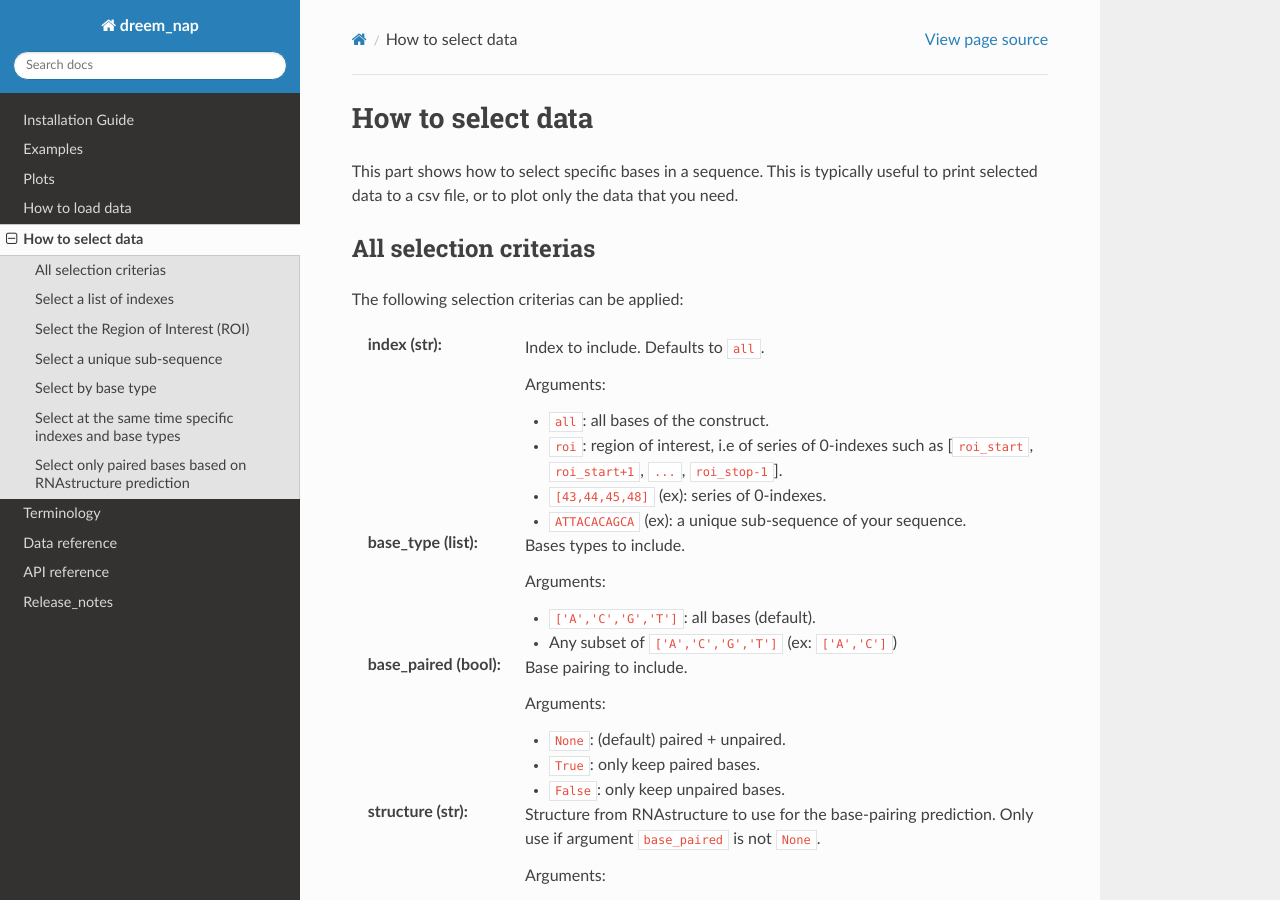
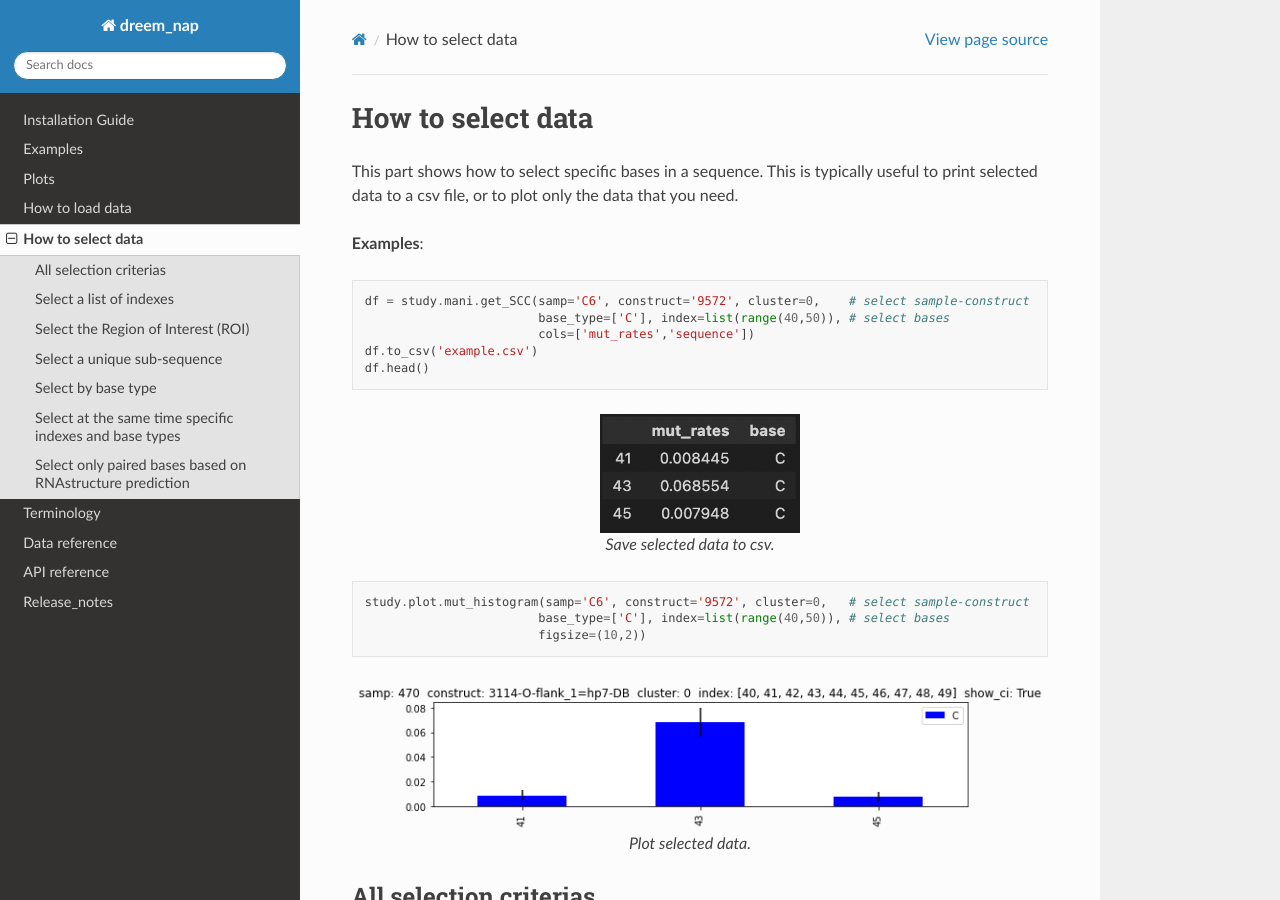
Before and after one commit to yvesmartindestaillades/NAP, a Sphinx documentation site: the page built from docs/source/selecting_data.rst, in a window 1280 px wide and 900 px high. Built offline with Sphinx 7.4.7 and the Read the Docs theme 2.0.0, drawn with Linux system fonts in a browser that asks for light colours; some of the changed text lies outside the part shown.

Commit message:
more docs

```diff
--- a/docs/source/api.rst
+++ b/docs/source/api.rst
@@ -51,6 +51,7 @@ Just a few fonctions to navigate through your dataframes with ease, and to save
    :show-inheritance:
 
 .. _loader_module:
+
 Loader module
 --------------------
 
--- a/docs/source/gallery.rst
+++ /dev/null
@@ -1,2 +0,0 @@
-Plots
-=====
--- a/docs/source/index.rst
+++ b/docs/source/index.rst
@@ -19,7 +19,7 @@ Index
 .. toctree::
    installation
    examples
-   gallery
+   plots
    loading_data
    selecting_data
    terminology
--- a/docs/source/selecting_data.rst
+++ b/docs/source/selecting_data.rst
@@ -4,6 +4,35 @@ How to select data
 
 This part shows how to select specific bases in a sequence.
 This is typically useful to print selected data to a csv file, or to plot only the data that you need.
+
+**Examples**:
+
+.. code-block:: python
+
+    df = study.mani.get_SCC(samp='C6', construct='9572', cluster=0,    # select sample-construct
+                            base_type=['C'], index=list(range(40,50)), # select bases
+                            cols=['mut_rates','sequence'])
+    df.to_csv('example.csv')
+    df.head()
+
+.. figure:: img/intro_get_data.png
+    :align: center
+    :width: 200
+
+    Save selected data to csv.
+
+
+.. code-block:: python
+
+    study.plot.mut_histogram(samp='C6', construct='9572', cluster=0,   # select sample-construct
+                            base_type=['C'], index=list(range(40,50)), # select bases
+                            figsize=(10,2))
+
+.. figure:: img/intro_plot_data.png
+    :align: center
+
+    Plot selected data.
+
 
 All selection criterias
 =======================
```
Also changed, not shown: other parts of docs/source/selecting_data.rst (+2 -2 lines), docs/source/plots.rst (added, +18 -0 lines), docs/source/img/intro_get_data.png (added), docs/source/img/intro_plot_data.png (added), docs/source/img/paired_predicted.png (added), 1 other file.
